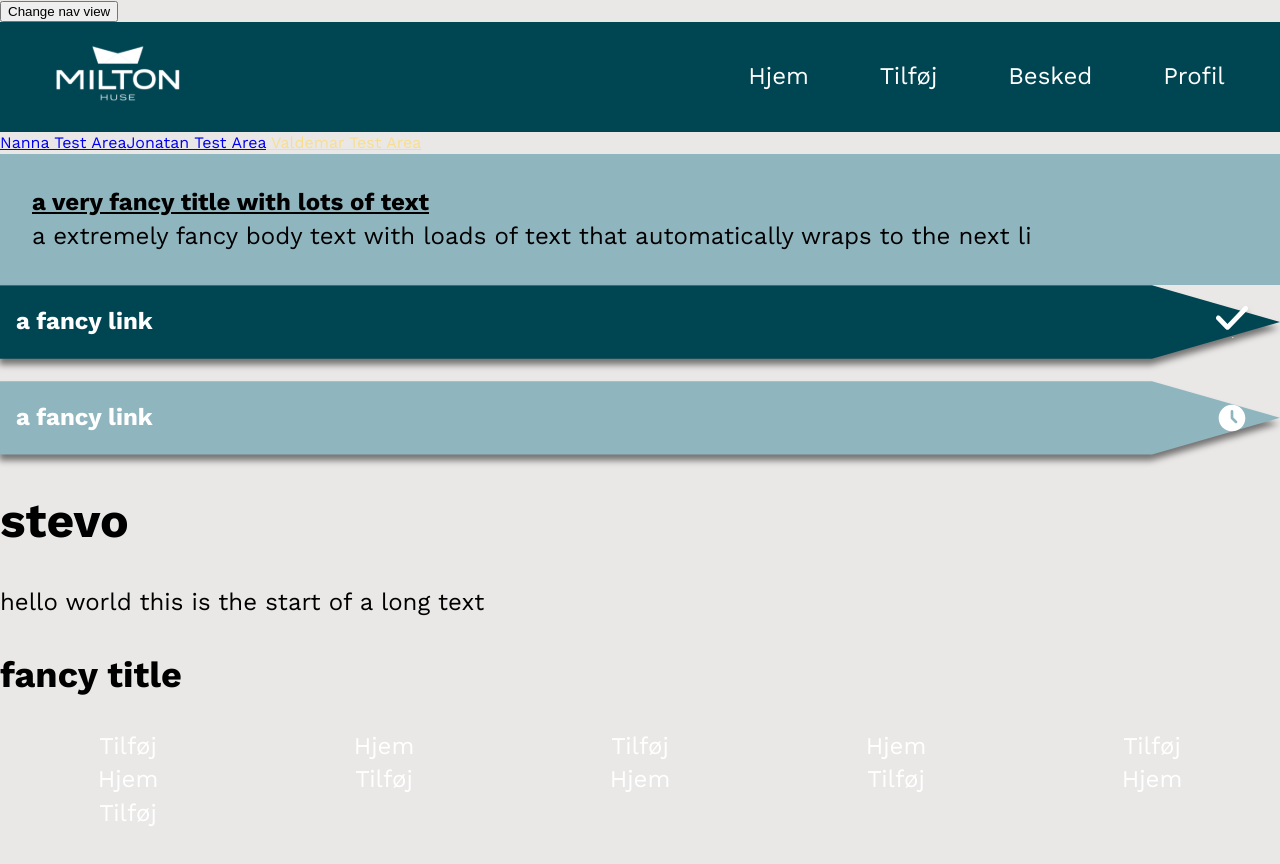
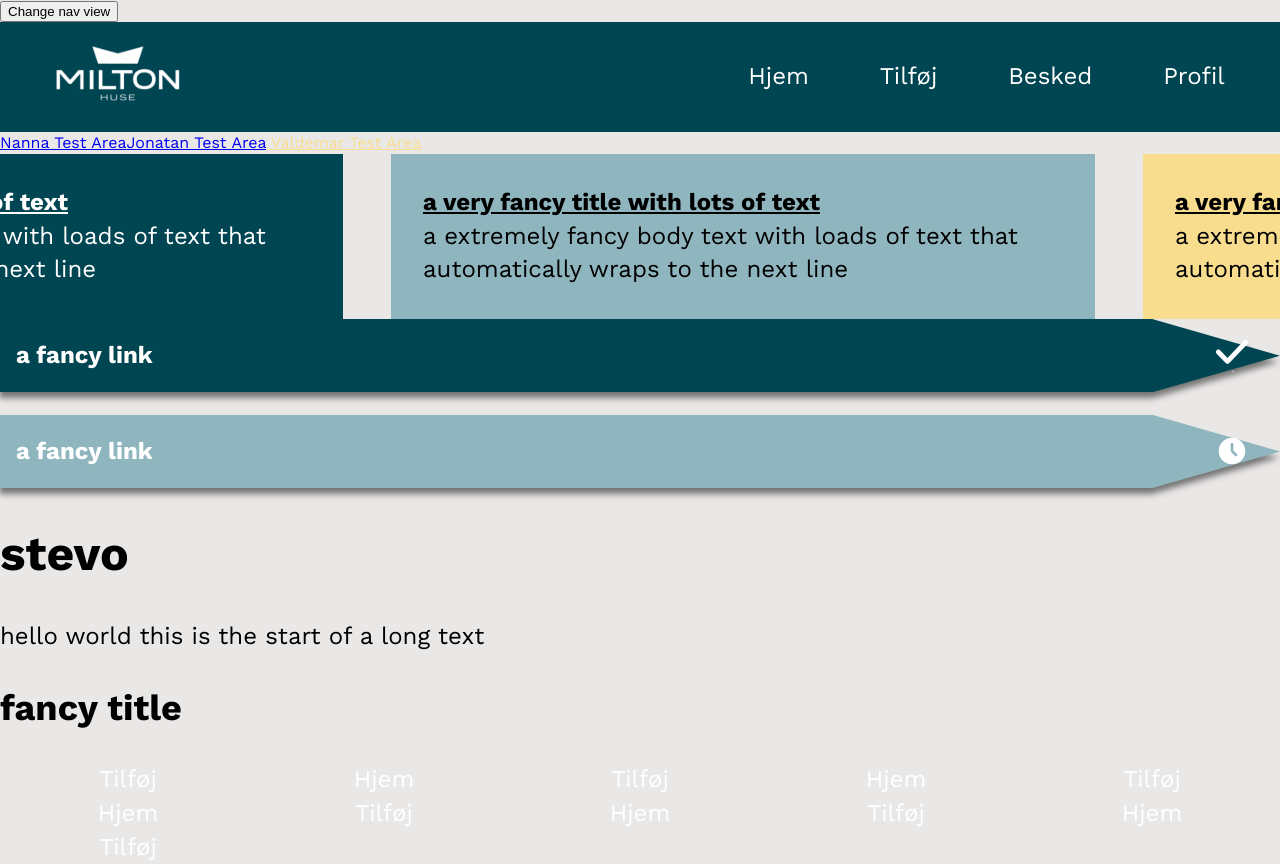
Before and after one commit to JonatanEmil/pentia-dashboard-app, a Vue app: page /valdemartestarea in a window 1280 px wide. Before the commit the page ends 831 px from the top, so only its background shows below. Built offline with nearby package versions, Linux system fonts and the light colour scheme; the HTML template or start-up script is replaced by a standard one.

Commit message:
CarouselContainer oprettet med indstillings mulighed og slot #43 #106 #104 #107

```diff
--- /dev/null
+++ b/src/assets/scss/components/_carouselContainer.scss
@@ -0,0 +1,17 @@
+
+
+.carouselContainer{
+    display: flex;
+    overflow-x: auto;
+    scroll-snap-type: x mandatory;
+    -webkit-overflow-scrolling: touch;
+
+    &::-webkit-scrollbar { display: none; }
+    scrollbar-width: none;
+
+    & > * {
+        scroll-snap-align: center;
+        flex-shrink: 0;
+        width: 50vw;
+    }
+}
--- a/src/assets/scss/main.scss
+++ b/src/assets/scss/main.scss
@@ -1,6 +1,7 @@
 @use 'abstracts/colors' as c;
 @use 'abstracts/fonts' as f;
 
+@use 'components/carouselContainer';
 @use 'components/infoCard';
 @use 'components/inputText';
 @use 'components/radioButton';
--- /dev/null
+++ b/src/components/CarouselContainer.vue
@@ -0,0 +1,30 @@
+<script setup lang="ts">
+import { onMounted, ref } from 'vue';
+
+const props = withDefaults(defineProps<{
+    gap?: 1 | 2 | 3 | 4 | 5,
+    width?: number,
+    startIndex?: number
+}>(), {
+    startIndex: 0,
+});
+
+const carousel = ref<HTMLElement | null>(null);
+
+onMounted(() => {
+    if (!carousel.value) return;
+    const child = carousel.value.children[props.startIndex];
+
+    if (child)
+        carousel.value.scrollLeft = (child as HTMLElement).offsetLeft;
+});
+</script>
+<template>
+    <div
+        class="carouselContainer"
+        :class="[gap ? `flex--gap-${gap}` : '']"
+        ref="carousel"
+        >
+        <slot />
+    </div>
+</template>
--- a/src/views/ValdemarTestView.vue
+++ b/src/views/ValdemarTestView.vue
@@ -5,6 +5,7 @@ import { defineAsyncComponent } from 'vue';
 import TitleWithText from '@/components/TitleWithText.vue';
 import ProgressCard from '@/components/ProgressCard.vue';
 import InfoCard from '@/components/InfoCard.vue';
+import CarouselContainer from '@/components/CarouselContainer.vue';
 const testList = [
 
     {
@@ -66,11 +67,19 @@ const testList = [
 </script>
 
 <template>
+    <CarouselContainer :gap="5" :startIndex="1">
     <InfoCard
-    :text="'a extremely fancy body text with loads of text that automatically wraps to the next li'"
-    :title="'a very fancy title with lots of text'"
+    text="a extremely fancy body text with loads of text that automatically wraps to the next line"
+    title="a very fancy title with lots of text"
     />
-
+<InfoCard
+    text="a extremely fancy body text with loads of text that automatically wraps to the next line"
+    title="a very fancy title with lots of text"
+    /><InfoCard
+    text="a extremely fancy body text with loads of text that automatically wraps to the next line"
+    title="a very fancy title with lots of text"
+    />
+    </CarouselContainer>
 
     <ProgressCard text="a fancy link" routeName="home" status="done"/>
     <br>
```
